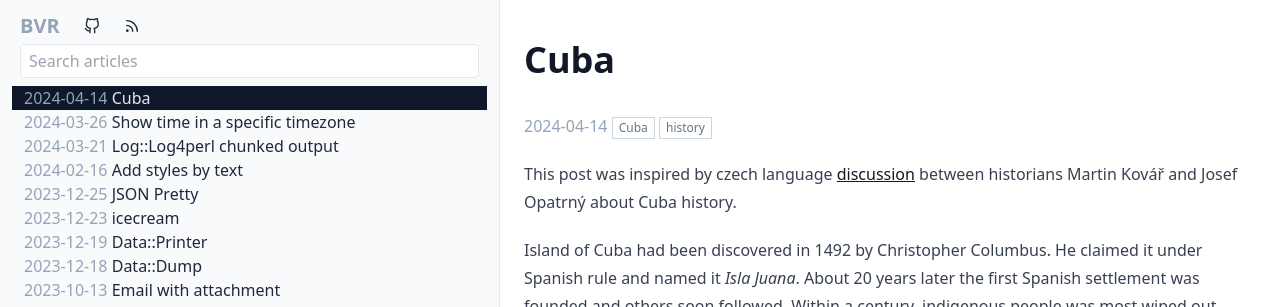
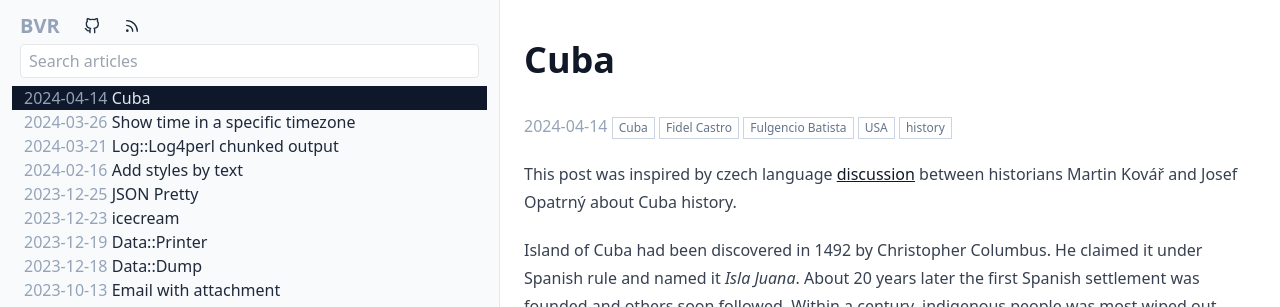
Before and after one commit to bvr/bvr.github.io, a Jekyll site: the page built from _posts/2024-04-14-cuba.md, in a window 1280 px wide. Shown: the top 307 px of the page. Built offline with Jekyll 4.4.1, drawn with Linux system fonts in a browser that asks for light colours.

Commit message:
Added keywords

```diff
--- a/_posts/2024-04-14-cuba.md
+++ b/_posts/2024-04-14-cuba.md
@@ -4,6 +4,9 @@ title: Cuba
 published: yes
 tags:
   - Cuba
+  - Fidel Castro
+  - Fulgencio Batista
+  - USA
   - history
 ---
 This post was inspired by czech language [discussion][1] between historians Martin Kovář and Josef Opatrný about Cuba history.
```
